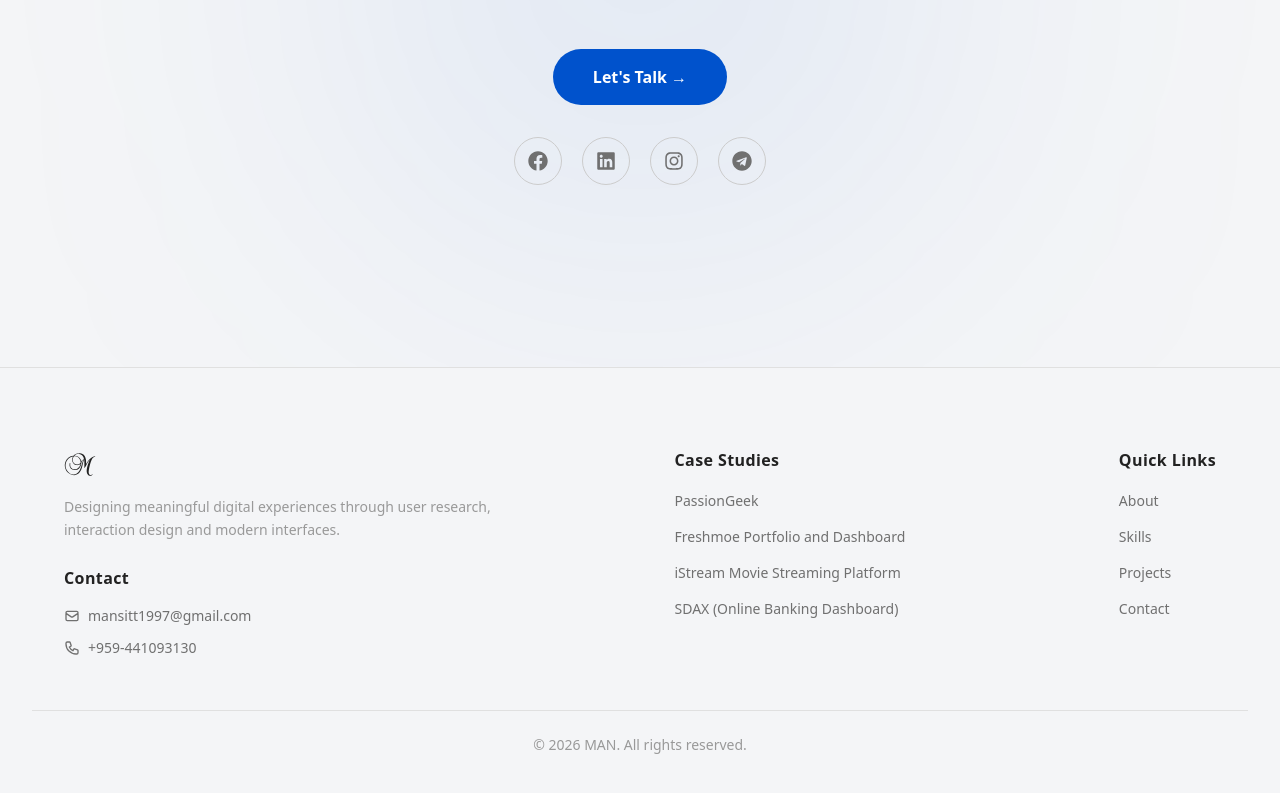
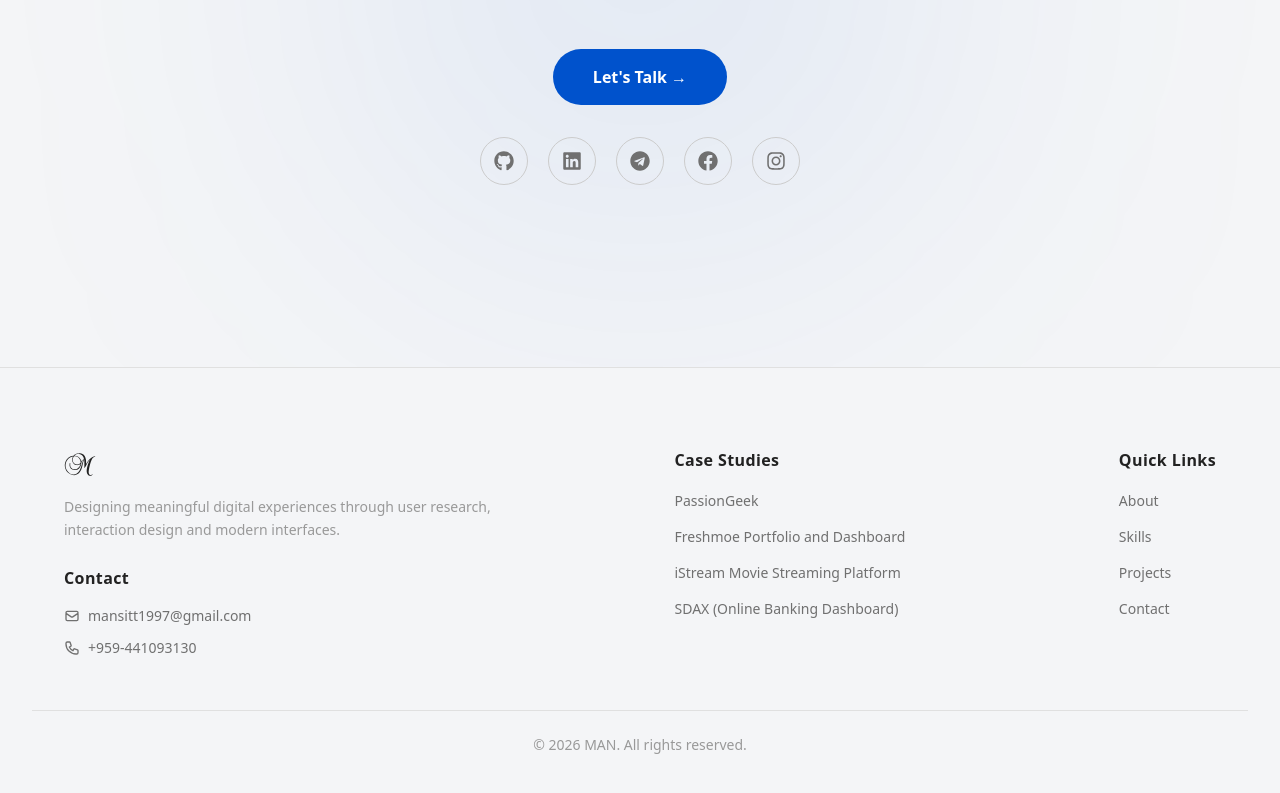
Before and after one commit to maltin123/my-portfolio, a React (Vite) app: page / in a window 1280 px wide. Shown: the part 4649-5442 px from the top of the page. Built offline with nearby package versions, Linux system fonts and the light colour scheme.

Commit message:
update social icons, remove viber

```diff
--- a/src/components/Contact.jsx
+++ b/src/components/Contact.jsx
@@ -1,9 +1,10 @@
 import { motion } from "framer-motion";
 import {
+  FaGithub,
+  FaLinkedin,
+  FaTelegram,
   FaFacebook,
-  FaLinkedin,
   FaInstagram,
-  FaTelegram,
 } from "react-icons/fa";
 
 const bounceSpring = { type: "spring", stiffness: 400, damping: 8 };
@@ -117,7 +118,7 @@ text-body
   "
         >
           <motion.a
-            href="mailto:your@email.com"
+            href="mailto:mansitt1997@gmail.com"
             whileHover={{ scale: 1.08, rotate: [-1, 1, -1, 1, 0] }}
             whileTap={{ scale: 0.92 }}
             className="
@@ -137,11 +138,19 @@ text-body
           </motion.a>
 
           <div className="flex gap-5">
-            {[FaFacebook, FaLinkedin, FaInstagram, FaTelegram].map(
-              (Icon, i) => (
+            {[
+              { Icon: FaGithub, href: "https://github.com/maltin123" },
+              { Icon: FaLinkedin, href: "https://www.linkedin.com/in/man-sitt-9b914a37a" },
+              { Icon: FaTelegram, href: "https://t.me/mansitt" },
+              { Icon: FaFacebook, href: "https://www.facebook.com/share/1DwjwxnYNP/" },
+              { Icon: FaInstagram, href: "https://www.instagram.com/mansitteain?igsh=ejVlbmJtMmJzeHR2" },
+            ].map(
+              ({ Icon, href }, i) => (
                 <motion.a
                   key={i}
-                  href="#"
+                  href={href}
+                  target="_blank"
+                  rel="noopener noreferrer"
                   initial={{ opacity: 0, y: 40, rotate: -20 }}
                   whileInView={{ opacity: 1, y: 0, rotate: 0 }}
                   viewport={{ once: true }}
```
